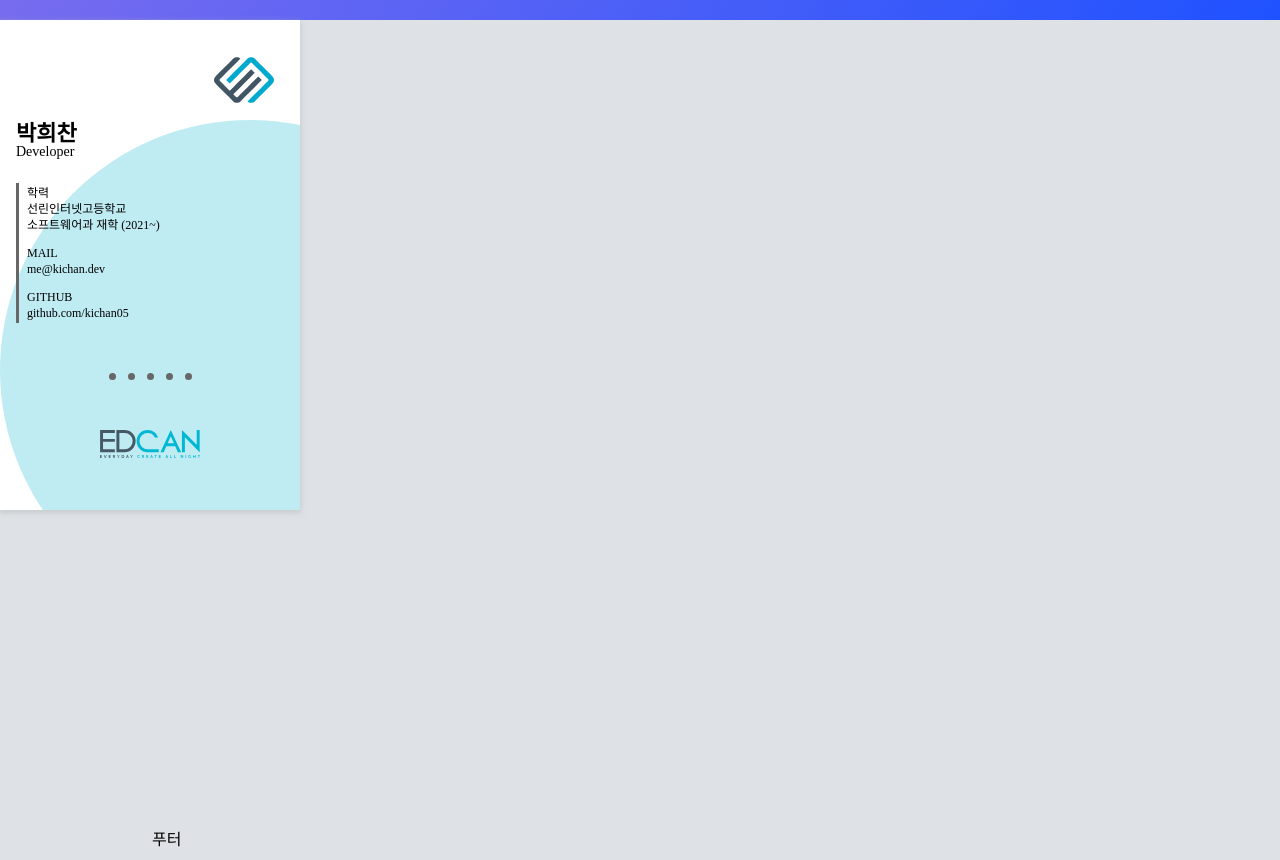
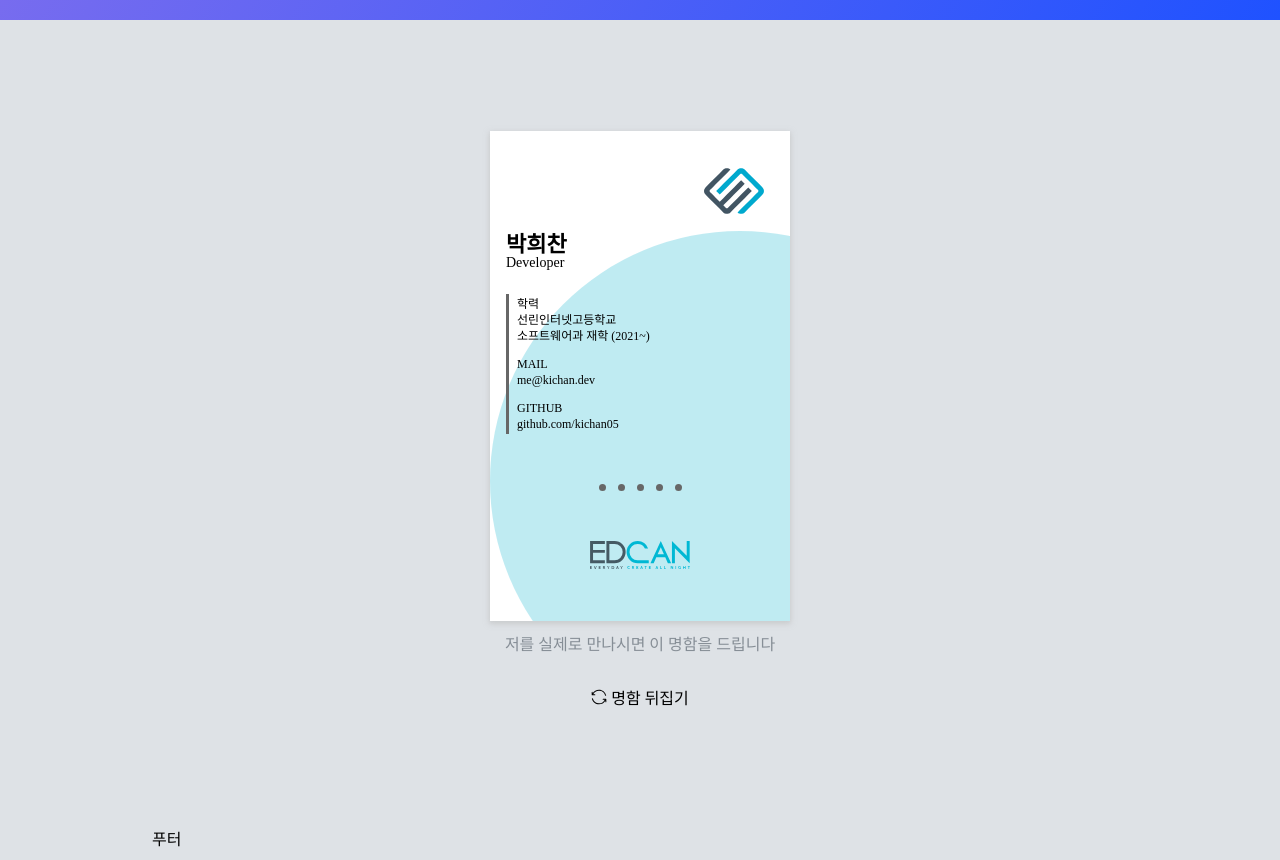
Before and after one commit to kichan05/kichan.dev, a React (Create React App) app: page / in a window 1280 px wide. Shown: the part 780-1640 px from the top of the page. Built offline with nearby package versions, Linux system fonts and the light colour scheme; a web font is replaced by a local one.

Commit message:
명함 마우스 효과

```diff
--- a/src/component/BusunessCard.js
+++ b/src/component/BusunessCard.js
@@ -88,6 +88,10 @@ const BusinessCardStyle = styled.div`
     margin-bottom: 16px;
   }
 
+  .mail-content {
+    cursor: pointer;
+  }
+
   .content-wrap .content {
     font-size: 12px;
     margin-top: 4px;
@@ -138,9 +142,9 @@ const BusinessCardStyle = styled.div`
   }
 `
 
-export const BusinessCard = () => {
+export const BusinessCard = ({onMouseMove, onMouseOut, cardState}) => {
   const cardStyle = {
-    // transform: `perspective(2000px) rotateX(${cardState.xDeg}deg) rotateY(${cardState.yDeg}deg)`
+    transform: `perspective(2000px) rotateX(${cardState.xDeg}deg) rotateY(${cardState.yDeg}deg)`
   };
 
   const onEmailCopy = () => {
@@ -148,7 +152,11 @@ export const BusinessCard = () => {
   }
 
   return (
-    <BusinessCardStyle>
+    <BusinessCardStyle
+      style={cardStyle}
+      onMouseMove={onMouseMove}
+      onMouseOut={onMouseOut}
+      className={cardState.isReverse && 'reverse'}>
       <div className="front">
         <div className="edcan-logo-wrap">
           <img src={edcanLogo} alt="EDCAN 로고"/>
--- a/src/section/BusinessCardSection.js
+++ b/src/section/BusinessCardSection.js
@@ -1,15 +1,74 @@
 import styled from "styled-components";
 import {BusinessCard} from "../component/BusunessCard";
+import Button from "../component/Button";
+import {useState} from "react";
+import {GoSync} from "react-icons/go";
 
 const BusinessCardSectionStyle = styled.section`
   width: 100%;
   height: calc(var(--vh) * 100);
+
+  display: flex;
+  flex-direction: column;
+  align-items: center;
+  justify-content: center;
+
+  p {
+    color: ${p => p.theme.color.Gray6};
+    font-size: 1em;
+
+    margin-top: 16px;
+  }
+
+  button {
+    margin-top: 32px;
+
+    display: flex;
+    align-items: center;
+    gap: 4px;
+  }
 `
 
 export const BusinessCardSection = () => {
+  const [cardState, setCardState] = useState({
+    xDeg : 0.0, yDeg: 0.0,
+    isReverse : false
+  })
+
+  const onMouseMove = (e) => {
+    const {left, top, width, height} = e.currentTarget.getBoundingClientRect()
+    const {clientX, clientY} = e
+
+    const x = clientX - left
+    const y = clientY - top
+
+    const xDeg = Math.round(-25 + 50 / height * y)
+    const yDeg = Math.round(20 - 40 / width * x)
+
+    setCardState({...cardState, xDeg, yDeg})
+  }
+
+  const onMouseOut = () => {
+    setCardState({...cardState, xDeg: 0.0, yDeg: 0.0})
+  }
+
+  const reverseBusinessCard = () => {
+    setCardState({...cardState, isReverse: !cardState.isReverse})
+  }
+
   return (
     <BusinessCardSectionStyle>
-      <BusinessCard/>
+      <BusinessCard
+        onMouseMove={onMouseMove}
+        onMouseOut={onMouseOut}
+        cardState={cardState}/>
+
+      <p>저를 실제로 만나시면 이 명함을 드립니다</p>
+
+      <button onClick={reverseBusinessCard}>
+        <GoSync />
+        명함 뒤집기
+      </button>
     </BusinessCardSectionStyle>
   )
 }
```
